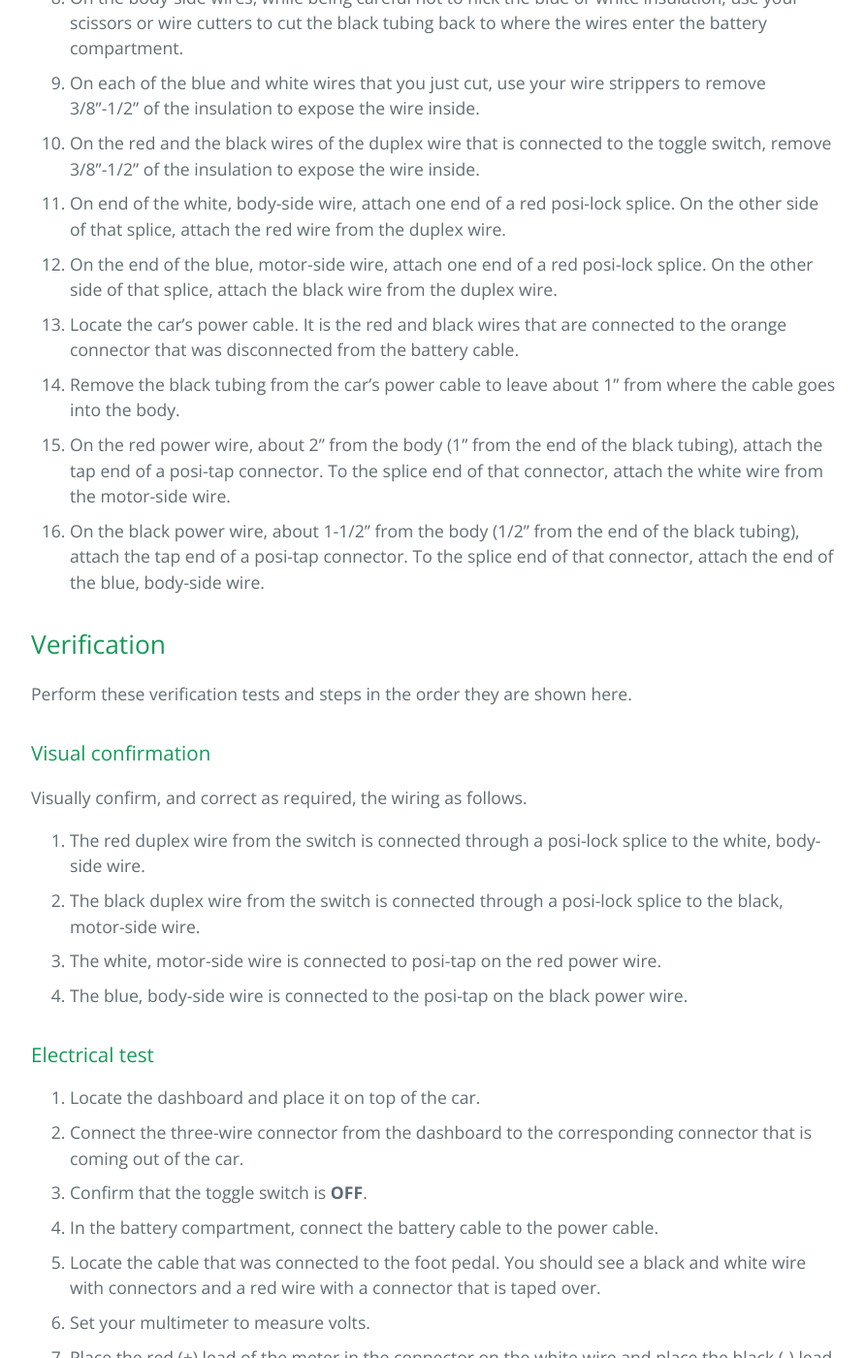
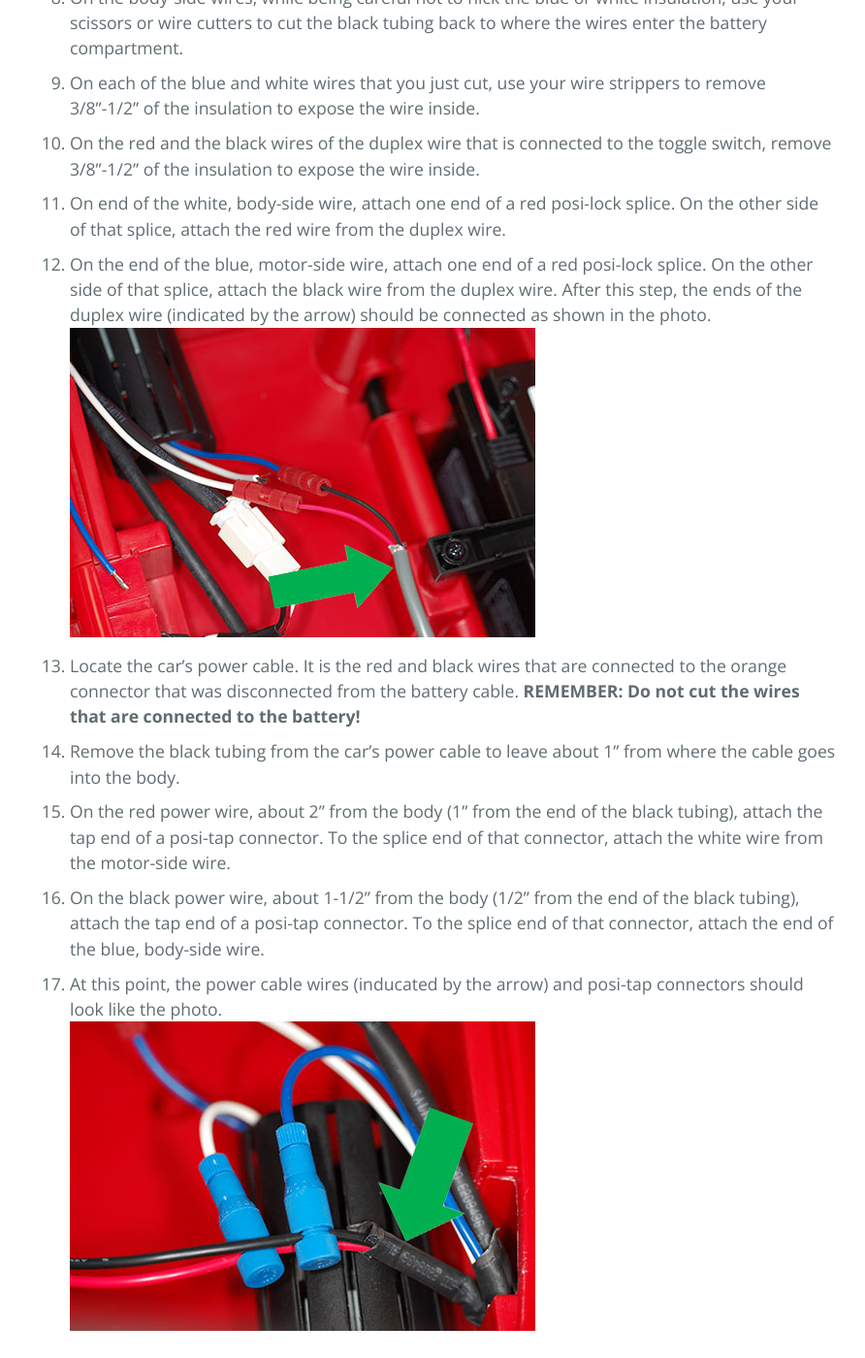
Before and after one commit to MercerU-TCO/GoBabyGo, a Jekyll site: the page built from docs/pages/cars-maserati-task12.md, in a window 1280 px wide and 1400 px high, scrolled down 633 px. Shown: the whole window at 97% size, without its empty margins (192-1084 px from the left). Built offline with Jekyll 4.4.1, drawn with Linux system fonts in a browser that asks for light colours.

Commit message:
Added photos to task 12

```diff
--- a/docs/pages/cars-maserati-task12.md
+++ b/docs/pages/cars-maserati-task12.md
@@ -20,11 +20,12 @@ Connect battery and motor wires
 7. On each of the blue and white wires that you just cut, use your wire strippers to remove 3/8"-1/2" of the insulation to expose the wire inside.
 8. On the red and the black wires of the duplex wire that is connected to the toggle switch, remove 3/8"-1/2" of the insulation to expose the wire inside.
 9. On end of the white, body-side wire, attach one end of a red posi-lock splice. On the other side of that splice, attach the red wire from the duplex wire.
-10. On the end of the blue, motor-side wire, attach one end of a red posi-lock splice. On the other side of that splice, attach the black wire from the duplex wire.
-11. Locate the car's power cable. It is the red and black wires that are connected to the orange connector that was disconnected from the battery cable.
+10. On the end of the blue, motor-side wire, attach one end of a red posi-lock splice. On the other side of that splice, attach the black wire from the duplex wire. After this step, the ends of the duplex wire (indicated by the arrow) should be connected as shown in the photo.<br>![Duplex wire connections]({{ site.baseurl }}/assets/images/maserati-task12-001.jpg)
+11. Locate the car's power cable. It is the red and black wires that are connected to the orange connector that was disconnected from the battery cable. **REMEMBER: Do not cut the wires that are connected to the battery!**
 12. Remove the black tubing from the car's power cable to leave about 1" from where the cable goes into the body.
 13. On the red power wire, about 2" from the body (1" from the end of the black tubing), attach the tap end of a posi-tap connector. To the splice end of that connector, attach the white wire from the motor-side wire.
 14. On the black power wire, about 1-1/2" from the body (1/2" from the end of the black tubing), attach the tap end of a posi-tap connector. To the splice end of that connector, attach the end of the blue, body-side wire.
+15. At this point, the power cable wires (inducated by the arrow) and posi-tap connectors should look like the photo. <br>![Power cable connections]({{ site.baseurl }}/assets/images/maserati-task12-002.jpg)
 
 ## Verification
 
```
Also changed, not shown: docs/assets/images/maserati-task12-001.jpg (added), docs/assets/images/maserati-task12-002.jpg (added).
